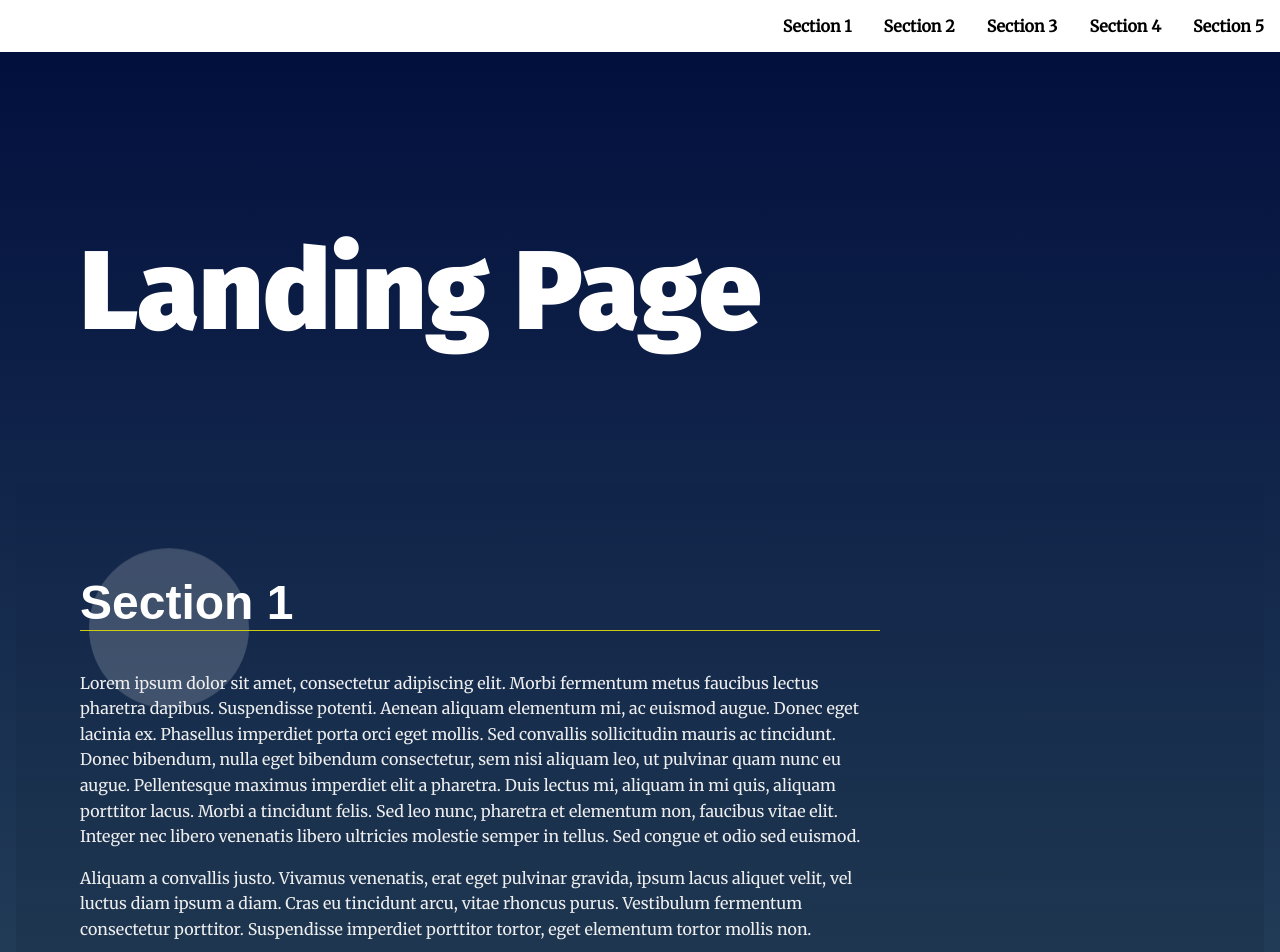
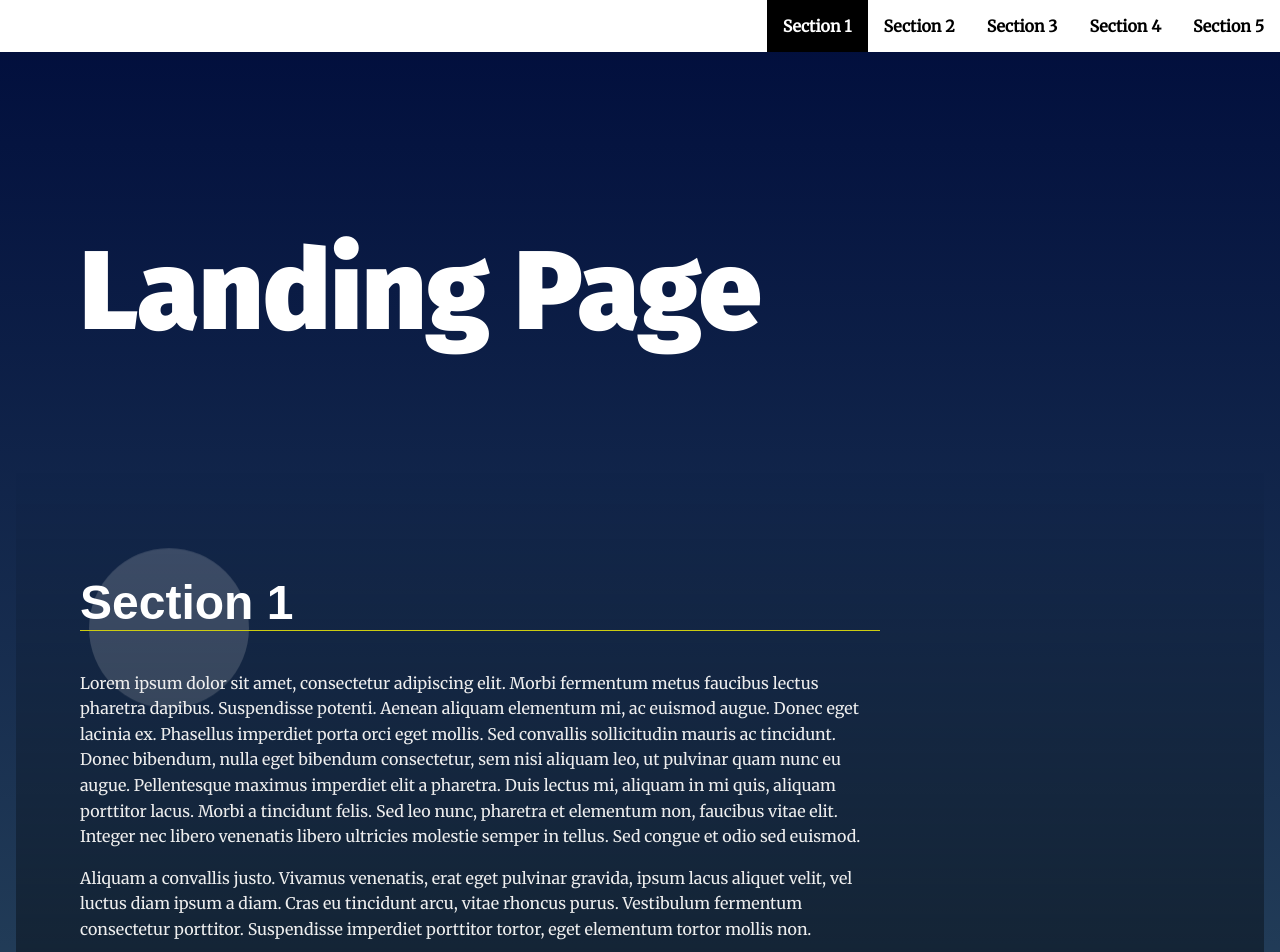
Before and after one commit to Waseemsvm/ProductLandingPage, a plain HTML site: page index.html in a window 1280 px wide. Shown: the top 952 px of the page. Drawn offline with Linux system fonts and the light colour scheme.

Commit message:
update for active section highlight in navbar

```diff
--- a/css/style.css
+++ b/css/style.css
@@ -87,6 +87,15 @@ section {
 
 .navbar__menu li {
   display: inline-block;
+}
+
+.navbar__menu .active {
+  background-color: #000;
+  color: #fff;
+}
+
+.navbar__menu .active a {
+  color: #fff;
 }
 
 .navbar__menu .menu__link {
@@ -222,7 +231,7 @@ section.active {
   background: rgb(0, 0, 0);
   background: linear-gradient(
     0deg,
-    rgba(0, 0, 0, 0.1) 0%,
+    rgba(0, 0, 0, 0.5) 0%,
     rgba(0, 0, 0, 0) 100%
   );
 }
--- a/js/app.js
+++ b/js/app.js
@@ -121,7 +121,7 @@ function handleScrollToTopBtn() {
 function isInViewPort(element) {
     const rect = element.getBoundingClientRect();
     return (
-        rect.top >= 0 && rect.top <= window.innerHeight
+        rect.top >= 0 || rect.bottom > 0
     )
 }
 
@@ -149,7 +149,7 @@ function generateNavContent() {
         listitem.appendChild(link);
         myList.appendChild(listitem)
     })
-
+    myList.childNodes[0]?.classList.add("active")
     list.append(...myList.childNodes)
 }
 
@@ -164,7 +164,15 @@ document.onscroll = function (e) {
     })
 
     // Add class 'active' to section when near top of viewport
-    sectionsInViewPort[0]?.classList.add('active');
+    let activeSection = sectionsInViewPort[0];
+    if (activeSection) {
+        activeSection.classList.add('active');
+        document.querySelectorAll('.navbar__list li')?.forEach(l => {
+            l.classList.remove('active')
+        })
+        document.querySelector(`a[href='#${sectionsInViewPort[0].id}']`).parentElement.classList.add('active')
+    }
+
 
     handleScrollToTopBtn();
 
```
